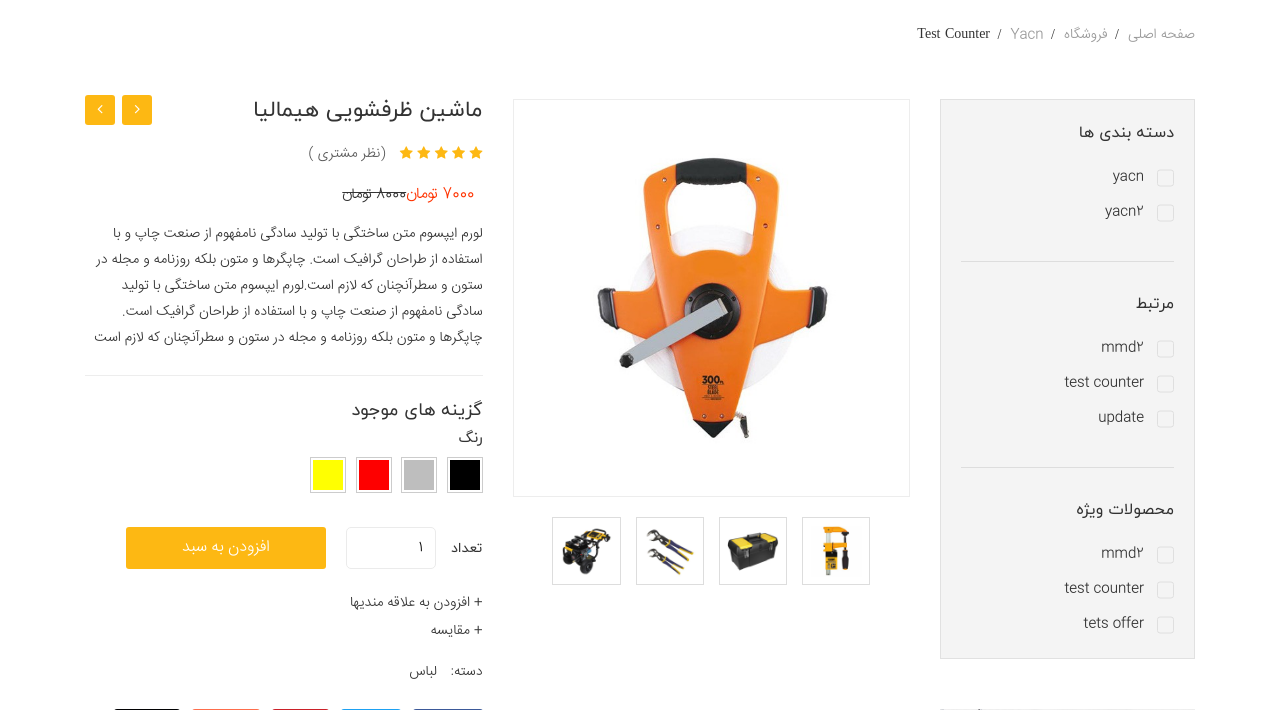
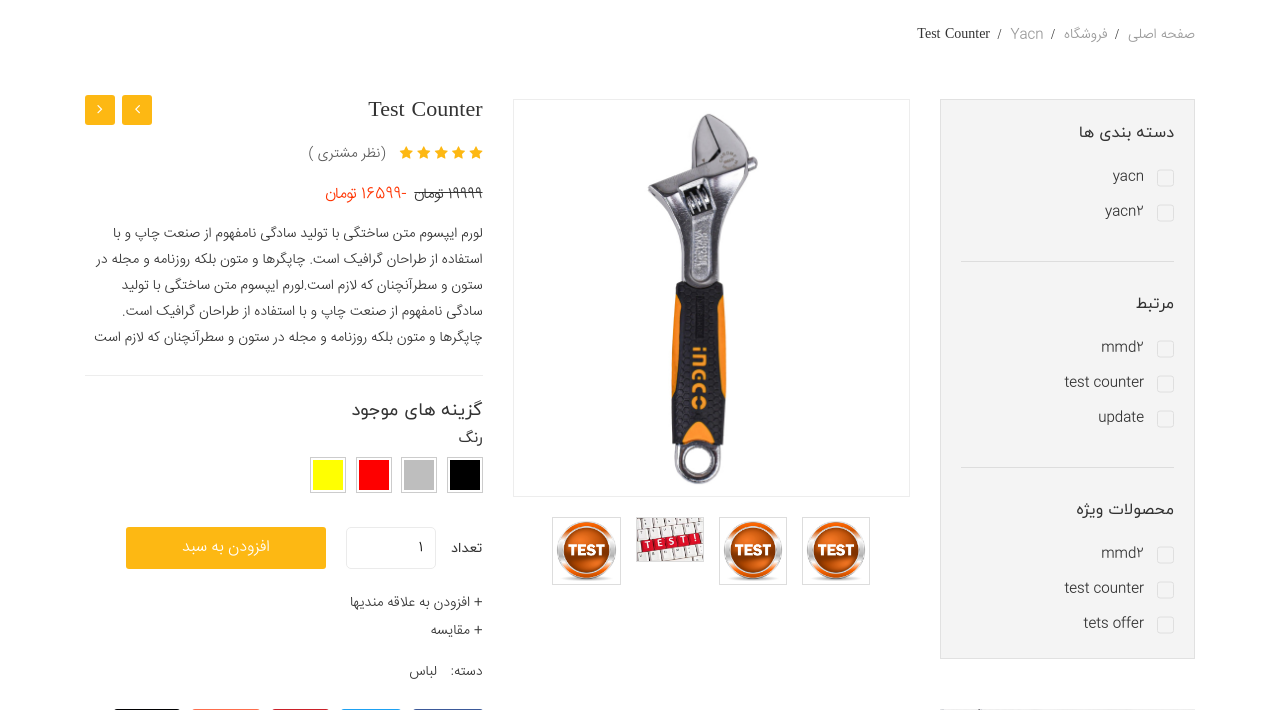
Before and after one commit to yacn114/arses, a Django app: page /pro/12 in a window 1280 px wide. Shown: the part 194-904 px from the top of the page. Run offline with Django 4.2, Linux system fonts and the light colour scheme; data comes from the database, SQL or seed files in the repository; both versions use the stored data as it was after the commit; some libraries are stand-ins or nearby versions; some web fonts are replaced.

Commit message:
template tag add

```diff
--- a/main/models.py
+++ b/main/models.py
@@ -146,3 +146,6 @@ def delete_category(sender,instance,created,**kwargs):
     b = category.objects.get(id=instance.category.id)
     b.Tpost -= 1
     b.save()
+
+
+# ofpm.update({"gh" : int((e.price/100)*int(str(e.price_offer)[0:2])+(e.price*-1)),"user_id":e.id})
--- a/main/templates/index.html
+++ b/main/templates/index.html
@@ -4,7 +4,7 @@
   {% block content %}
 
   {% load static %}
-
+  {% load custom_tags %}
     <!--slider area start-->
     <section class="slider_section slider_s_two">
         <div class="slider_area owl-carousel">
@@ -173,7 +173,8 @@
                             <p class="manufacture_product"><a href="pro/{{of.id}}">عنوان محصول</a></p>
                             <h4><a href="pro/{{of.id}}">{{of.name}}</a></h4>
                             <div class="price_box">
-                                <span class="current_price">{{of.price}} تومان</span>
+                                <span class="old_price">{{of.price}} تومان</span>
+                                <span class="current_price">{% takhfif of.price of.price_offer %} تومان</span>
                             </div>
                         </div>
                     </div>
--- a/main/templates/pro.html
+++ b/main/templates/pro.html
@@ -3,7 +3,7 @@
 {% block content %}
 
 
-
+{% load custom_tags %}
 {% load static %}
     <!--breadcrumbs area start-->
     <div class="breadcrumbs_area">
@@ -91,36 +91,31 @@
                                 <div class="product-details-tab">
                                     <div id="img-1" class="zoomWrapper single-zoom">
                                         <a href="#">
-                                            <img id="zoom1" src="assets/img/product/productbig2.jpg" data-zoom-image="assets/img/product/productbig2.jpg" alt="big-1">
+                                            <img id="zoom1" src="../ProductImage/{{pro.picture}}" data-zoom-image="../ProductImage/{{pro.picture}}" alt="big-1">
                                         </a>
                                     </div>
 
                                     <div class="single-zoom-thumb">
                                         <ul class="s-tab-zoom owl-carousel single-product-active" id="gallery_01">
                                             <li>
-                                                <a href="#" class="elevatezoom-gallery active" data-update="" data-image="assets/img/product/productbig3.jpg" data-zoom-image="assets/img/product/productbig3.jpg">
-                                                    <img src="assets/img/product/productbig3.jpg" alt="zo-th-1" />
+                                                <a href="#" class="elevatezoom-gallery active" data-update="" data-image="../ProductImage/{{pro.picture2}}" data-zoom-image="../ProductImage/{{pro.picture2}}">
+                                                    <img src="../ProductImage/{{pro.picture2}}" alt="zo-th-1" />
                                                 </a>
 
                                             </li>
                                             <li>
-                                                <a href="#" class="elevatezoom-gallery active" data-update="" data-image="assets/img/product/productbig4.jpg" data-zoom-image="assets/img/product/productbig4.jpg">
-                                                    <img src="assets/img/product/productbig4.jpg" alt="zo-th-1" />
+                                                <a href="#" class="elevatezoom-gallery active" data-update="" data-image="../ProductImage/{{pro.picture3}}" data-zoom-image="../ProductImage/{{pro.picture3}}">
+                                                    <img src="../ProductImage/{{pro.picture3}}" alt="zo-th-1" />
                                                 </a>
 
                                             </li>
                                             <li>
-                                                <a href="#" class="elevatezoom-gallery active" data-update="" data-image="assets/img/product/productbig5.jpg" data-zoom-image="assets/img/product/productbig5.jpg">
-                                                    <img src="assets/img/product/productbig5.jpg" alt="zo-th-1" />
+                                                <a href="#" class="elevatezoom-gallery active" data-update="" data-image="../ProductImage/{{pro.picture4}}" data-zoom-image="../ProductImage/{{pro.picture4}}">
+                                                    <img src="../ProductImage/{{pro.picture4}}" alt="zo-th-1" />
                                                 </a>
 
                                             </li>
-                                            <li>
-                                                <a href="#" class="elevatezoom-gallery active" data-update="" data-image="assets/img/product/productbig6.jpg" data-zoom-image="assets/img/product/productbig6.jpg">
-                                                    <img src="assets/img/product/productbig6.jpg" alt="zo-th-1" />
-                                                </a>
 
-                                            </li>
                                         </ul>
                                     </div>
                                 </div>
@@ -128,12 +123,13 @@
                             <div class="col-lg-6 col-md-6">
                                 <div class="product_d_right">
                                     <form action="#">
-
-                                        <h1>ماشین ظرفشویی هیمالیا</h1>
+                                        <h1>{{pro.name}}</h1>
                                         <div class="product_nav">
                                             <ul>
-                                                <li class="prev"><a href="product-details.html"><i class="fa fa-angle-left"></i></a></li>
-                                                <li class="next"><a href="variable-product.html"><i class="fa fa-angle-right"></i></a></li>
+                                                <form action"/next" method="post">
+                                                    <li class="next"><a href="variable-product.html"><i class="fa fa-angle-right"></i></a></li>
+                                                </form>
+                                                    <li class="prev"><a href="#"><i class="fa fa-angle-left"></i></a></li>
                                             </ul>
                                         </div>
                                         <div class=" product_ratting">
@@ -148,8 +144,9 @@
 
                                         </div>
                                         <div class="price_box">
-                                            <span class="current_price"> 7000 تومان </span>
-                                            <span class="old_price"> 8000 تومان </span>
+                                         <span class="old_price">{{pro.price}} تومان</span>
+                                            <span class="current_price"> {% takhfif pro.price pro.price_offer %} تومان </span>
+
 
                                         </div>
                                         <div class="product_desc">
--- /dev/null
+++ b/main/templatetags/custom_tags.py
@@ -0,0 +1,13 @@
+from django import template
+from django.http import HttpResponseRedirect
+from main import models
+register = template.Library()
+@register.simple_tag
+def takhfif(price, price_offer, *args, **kwargs):
+    resualt = int((price/100)*int(str(price_offer)[0:2])+(price*-1))
+    return resualt
+@register.simple_tag
+def next(id, *args, **kwargs):
+    obj = models.Product.get(id=id+1)
+    if obj:
+        return HttpResponseRedirect(f"/pro/{id+1}")
--- a/main/views.py
+++ b/main/views.py
@@ -14,10 +14,10 @@ def main(request):
     saba = models.sabad.objects.all()
     ino = models.interest.objects.count()
     brands = models.Brand.objects.all()
-    ofpm = {}
+
     for e in models.Product.objects.all():
         if e.price_offer != None:
-            ofpm.update({"gh" : int((e.price/100)*int(str(e.price_offer)[0:2])+(e.price*-1)),"user_id":e.id})
+
 
             Offrs += models.Product.objects.filter(name= e)
     category = models.category.objects.all()
@@ -41,7 +41,7 @@ def main(request):
     "category":category,"allp":product_all,
     "banner":banner,"brand":brands,"form":form,
     "ino":ino,"sabad":sabad,
-    "saba":saba,"ghymt":ofpm.keys()})
+    "saba":saba})
 
 
 
```
Also changed, not shown: ProductImage/picture2/OIP.jfif (deleted), ProductImage/picture2/product2.jpg (added), ProductImage/picture3/OIP.jfif (deleted), ProductImage/picture3/product.jpg (added), ProductImage/picture4/OIP.jfif (deleted), ProductImage/picture4/product5.jpg (added), db.sqlite3, main/templatetags/__init__.py (added).
